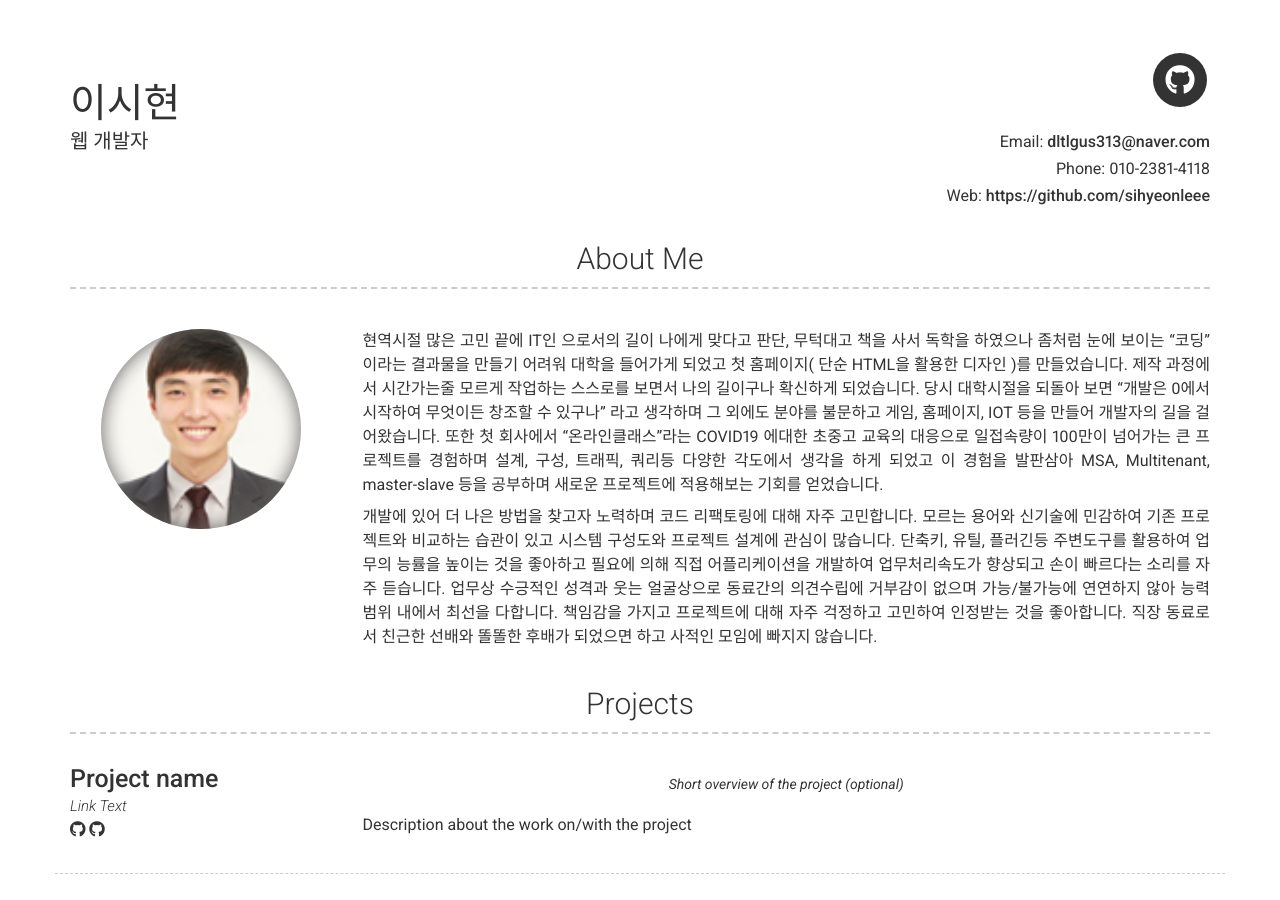
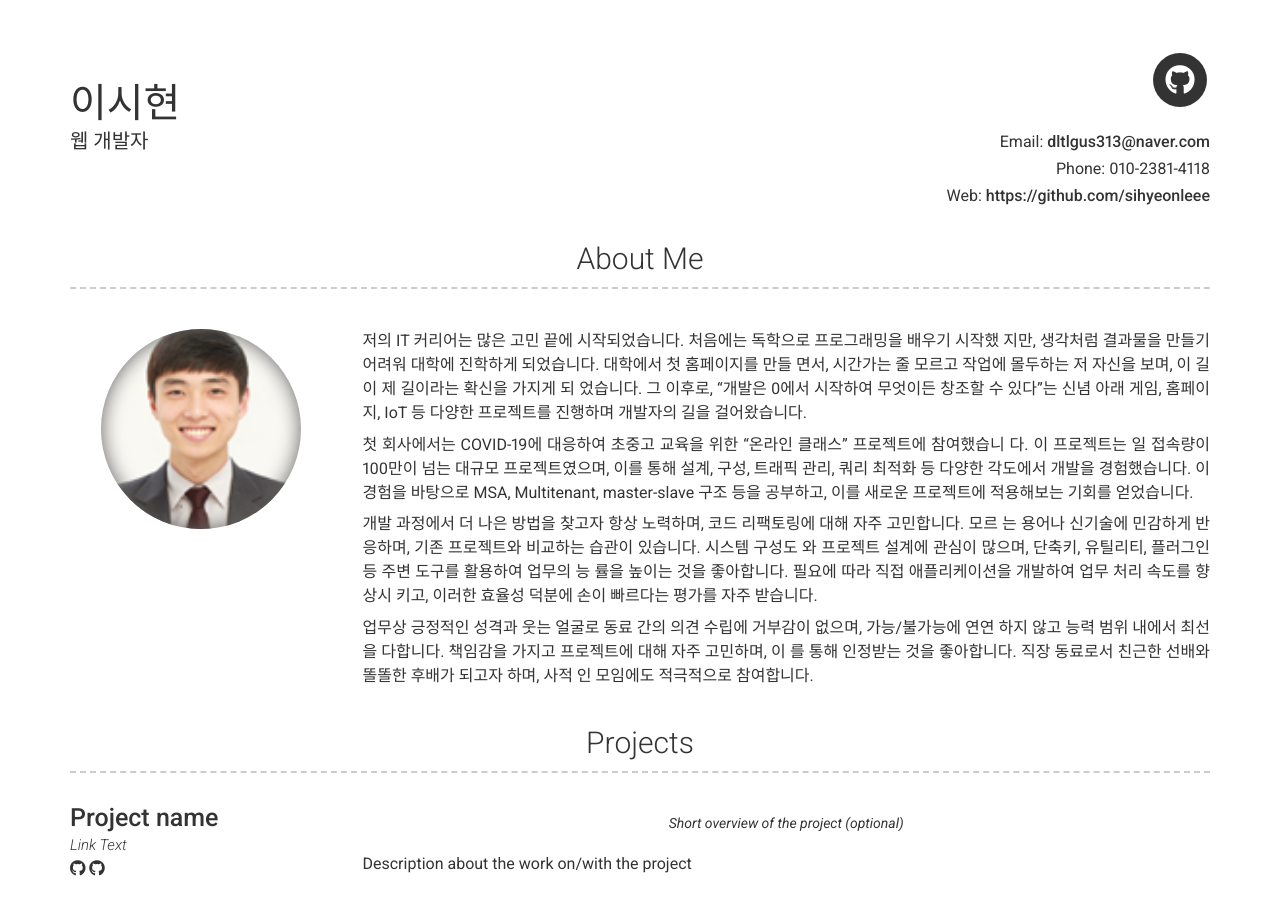
Before and after one commit to sihyeonleee/sihyeonleee.github.io, a Jekyll site: the page built from index.md, in a window 1280 px wide and 900 px high. Built offline with Jekyll 4.4.1, drawn with Linux system fonts in a browser that asks for light colours; nearby versions of some CDN libraries.

Commit message:
자깃소개

```diff
--- a/_config.yml
+++ b/_config.yml
@@ -52,20 +52,27 @@ github_username:  sihyeonleee
 # about_title: About Me (Use this to override about section title)
 about_profile_image: images/jobs.JPG
 about_content: | # this will include new lines to allow paragraphs
-  현역시절 많은 고민 끝에 IT인 으로서의 길이 나에게 맞다고 판단, 무턱대고 책을 사서 독학을 하였으나 좀처럼 눈에 보이는 "코딩" 이라는
-  결과물을 만들기 어려워 대학을 들어가게 되었고 첫 홈페이지( 단순 HTML을 활용한 디자인 )를 만들었습니다. 제작 과정에서 시간가는줄 모르게
-  작업하는 스스로를 보면서 나의 길이구나 확신하게 되었습니다. 당시 대학시절을 되돌아 보면 "개발은 0에서 시작하여 무엇이든 창조할 수 있구나"
-  라고 생각하며 그 외에도 분야를 불문하고 게임, 홈페이지, IOT 등을 만들어 개발자의 길을 걸어왔습니다.
-  또한 첫 회사에서 "온라인클래스"라는 COVID19 에대한 초중고 교육의 대응으로 일접속량이 100만이 넘어가는 큰 프로젝트를 경험하며 설계, 구성,
-  트래픽, 쿼리등 다양한 각도에서 생각을 하게 되었고 이 경험을 발판삼아 MSA, Multitenant, master-slave 등을 공부하며 새로운 프로젝트에
-  적용해보는 기회를 얻었습니다.
+  저의 IT 커리어는 많은 고민 끝에 시작되었습니다. 처음에는 독학으로 프로그래밍을 배우기 시작했
+  지만, 생각처럼 결과물을 만들기 어려워 대학에 진학하게 되었습니다. 대학에서 첫 홈페이지를 만들
+  면서, 시간가는 줄 모르고 작업에 몰두하는 저 자신을 보며, 이 길이 제 길이라는 확신을 가지게 되
+  었습니다. 그 이후로, "개발은 0에서 시작하여 무엇이든 창조할 수 있다"는 신념 아래 게임, 홈페이
+  지, IoT 등 다양한 프로젝트를 진행하며 개발자의 길을 걸어왔습니다.
 
-  개발에 있어 더 나은 방법을 찾고자 노력하며 코드 리팩토링에 대해 자주 고민합니다. 모르는 용어와 신기술에 민감하여 기존 프로젝트와 비교하는
-  습관이 있고 시스템 구성도와 프로젝트 설계에 관심이 많습니다. 단축키, 유틸, 플러긴등 주변도구를 활용하여 업무의 능률을 높이는 것을 좋아하고
-  필요에 의해 직접 어플리케이션을 개발하여 업무처리속도가 향상되고 손이 빠르다는 소리를 자주 듣습니다.
-  업무상 수긍적인 성격과 웃는 얼굴상으로 동료간의 의견수립에 거부감이 없으며 가능/불가능에 연연하지 않아 능력 범위 내에서 최선을 다합니다.
-  책임감을 가지고 프로젝트에 대해 자주 걱정하고 고민하여 인정받는 것을 좋아합니다. 직장 동료로서 친근한 선배와 똘똘한 후배가 되었으면 하고
-  사적인 모임에 빠지지 않습니다.
+  첫 회사에서는 COVID-19에 대응하여 초중고 교육을 위한 "온라인 클래스" 프로젝트에 참여했습니
+  다. 이 프로젝트는 일 접속량이 100만이 넘는 대규모 프로젝트였으며, 이를 통해 설계, 구성, 트래픽
+  관리, 쿼리 최적화 등 다양한 각도에서 개발을 경험했습니다. 이 경험을 바탕으로 MSA, Multitenant,
+  master-slave 구조 등을 공부하고, 이를 새로운 프로젝트에 적용해보는 기회를 얻었습니다.
+
+  개발 과정에서 더 나은 방법을 찾고자 항상 노력하며, 코드 리팩토링에 대해 자주 고민합니다. 모르
+  는 용어나 신기술에 민감하게 반응하며, 기존 프로젝트와 비교하는 습관이 있습니다. 시스템 구성도
+  와 프로젝트 설계에 관심이 많으며, 단축키, 유틸리티, 플러그인 등 주변 도구를 활용하여 업무의 능
+  률을 높이는 것을 좋아합니다. 필요에 따라 직접 애플리케이션을 개발하여 업무 처리 속도를 향상시
+  키고, 이러한 효율성 덕분에 손이 빠르다는 평가를 자주 받습니다.
+
+  업무상 긍정적인 성격과 웃는 얼굴로 동료 간의 의견 수립에 거부감이 없으며, 가능/불가능에 연연
+  하지 않고 능력 범위 내에서 최선을 다합니다. 책임감을 가지고 프로젝트에 대해 자주 고민하며, 이
+  를 통해 인정받는 것을 좋아합니다. 직장 동료로서 친근한 선배와 똘똘한 후배가 되고자 하며, 사적
+  인 모임에도 적극적으로 참여합니다.
 
 content:
   - title: Projects # Title for the section
```
